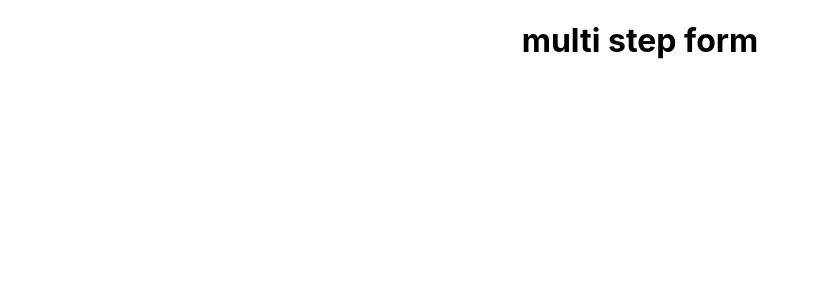
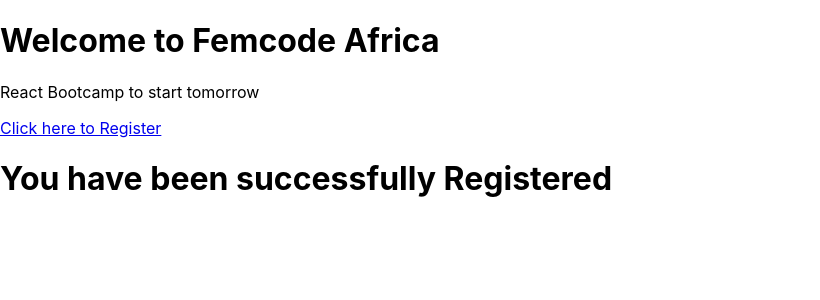
Before and after one commit to Ahuoyiza/React-Course-2023, a React (Create React App) app in the folder Class Activities/multi-step-form/: page /success in a window 1280 px wide. Shown: the top 300 px of the page, without its empty margins (0-820 px from the left). Built offline with nearby package versions, Linux system fonts and the light colour scheme.

Commit message:
adds routes and reg comp

```diff
--- a/Class Activities/multi-step-form/package.json
+++ b/Class Activities/multi-step-form/package.json
@@ -8,6 +8,7 @@
     "@testing-library/user-event": "^13.5.0",
     "react": "^18.2.0",
     "react-dom": "^18.2.0",
+    "react-router-dom": "^6.14.1",
     "react-scripts": "5.0.1",
     "web-vitals": "^2.1.4"
   },
--- a/Class Activities/multi-step-form/src/App.js
+++ b/Class Activities/multi-step-form/src/App.js
@@ -1,11 +1,34 @@
 import './App.css';
+import {Component} from 'react';
+import { BrowserRouter as Router, Link, Route, Routes } from 'react-router-dom';
+import SuccessPage from './components/SuccessPage';
+import RegistrationForm from './components/RegistrationForm';
 
-function App() {
-  return (
-    <div className="App">
-      <h1>multi step form</h1>
-    </div>
-  );
+
+class App extends Component {
+  render(){
+    return(
+      <Router>
+        <h1>Welcome to Femcode Africa</h1>
+        <p>React Bootcamp to start tomorrow</p>
+        <Link to = "/register">Click here to Register</Link>
+        <Routes>
+          <Route exact path = "/register" Component={RegistrationForm} />
+          <Route path= "/success" Component = {SuccessPage} />
+        </Routes>
+
+      </Router>
+    )
+  }
 }
 
 export default App;
+// function App() {
+//   return (
+//     <div className="App">
+//       <h1>multi step form</h1>
+//     </div>
+//   );
+// }
+
+// export default App;
--- /dev/null
+++ b/Class Activities/multi-step-form/src/components/RegistrationForm.js
@@ -0,0 +1,12 @@
+import { Component } from "react";
+
+class RegistrationForm extends Component{
+    render(){
+        return(
+            <>
+             <h1>Registration Form</h1>
+            </>
+        )
+    }
+}
+export default RegistrationForm;
--- /dev/null
+++ b/Class Activities/multi-step-form/src/components/SuccessPage.js
@@ -0,0 +1,12 @@
+import { Component } from "react";
+
+class SuccessPage extends Component{
+    render(){
+        return(
+            <>
+             <h1>You have been successfully Registered</h1>
+            </>
+        )
+    }
+}
+export default SuccessPage;
--- a/Class Activities/multi-step-form/src/index.js
+++ b/Class Activities/multi-step-form/src/index.js
@@ -6,9 +6,10 @@
 
 const root = ReactDOM.createRoot(document.getElementById('root'));
 root.render(
-  <React.StrictMode>
+   <React.StrictMode>
     <App />
   </React.StrictMode>
+
 );
 
 // If you want to start measuring performance in your app, pass a function
```
Also changed, not shown: 1 other file (tests, documents, lock files or other folders).
